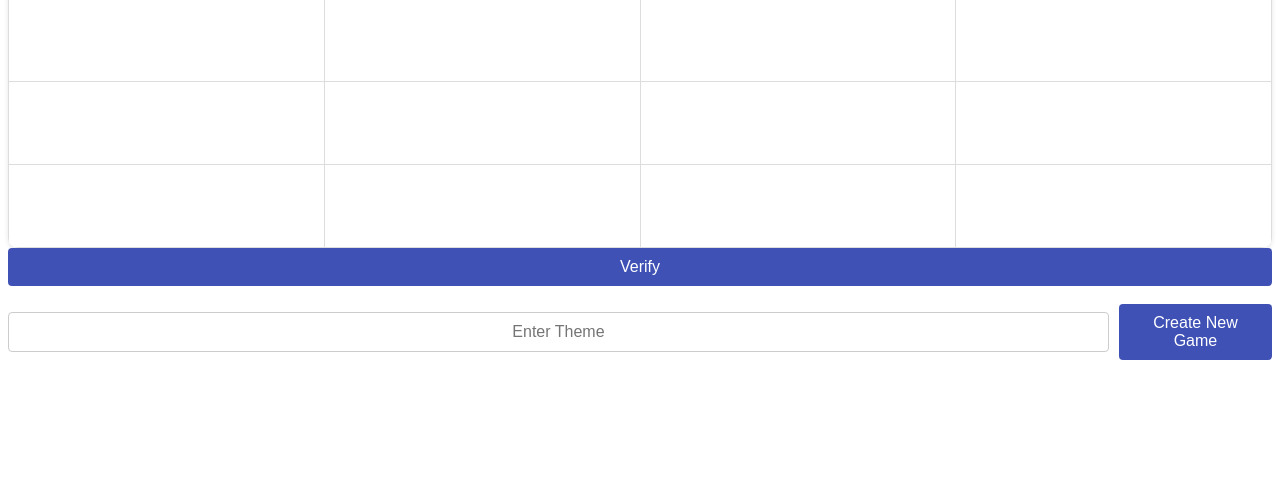
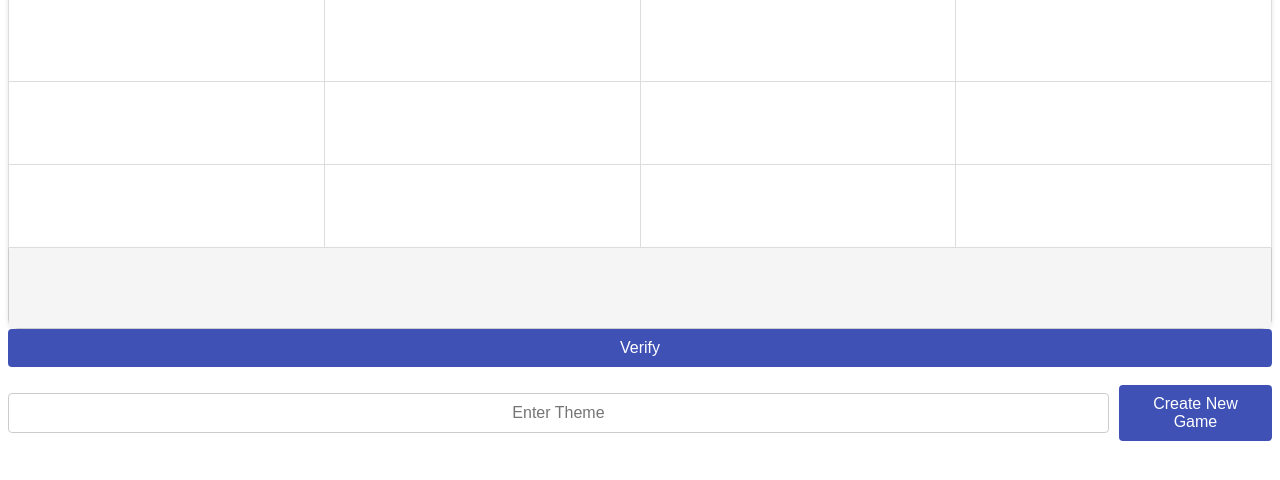
Before and after one commit to shreyasnbhat/connections-llm, a Flask app: template src/templates/index.html in a window 1280 px wide. Shown: the part 176-656 px from the top of the page. Run offline with Flask 3, Linux system fonts and the light colour scheme; the template is opened without the code that fills it, so the values that code supplies are empty; some web fonts are replaced.

Commit message:
Add an already guessed feature

```diff
--- a/src/run.py
+++ b/src/run.py
@@ -3,9 +3,11 @@ import os
 import random
 from flask import Flask, redirect, render_template, request, url_for, session
 from connections_llm import ConnectionsLLM
+from enum import Enum
+
 
 os.environ["GOOGLE_API_KEY"] = "AIzaSyDuEc50CK1T3dRYfhMx2_-r1igsSd0PY54"
-testing = False
+testing = True
 
 # LLM Agent Setup
 ConnectionsLLM.initialize_model(api_key=os.environ["GOOGLE_API_KEY"])
@@ -14,9 +16,15 @@ ConnectionsLLM.initialize_model(api_key=os.environ["GOOGLE_API_KEY"])
 app = Flask(__name__)
 app.secret_key = 'your_secret_key'  # Set a secret key for sessions
 
+class VerificationResult(Enum):
+    SUCCESS = 1
+    ALREADY_GUESSED = 2
+    FAILED = 3
+
 class ConnectionsGameState:
     def __init__(self, categories, theme = "",
                  words = [],
+                 incorrect_guesses = [],
                  correct_difficulty_to_category_map = {},
                  correct_category_to_words_map = {},
                  attempts=4):
@@ -34,6 +42,8 @@ class ConnectionsGameState:
         self.words = []
         self.category_difficulty_map = {}
         self.word_to_category = {}
+        self.incorrect_guesses = incorrect_guesses
+
         game_init = (len(words) == 0)
         for category_info in self.categories:
             category = category_info['category']
@@ -58,6 +68,7 @@ class ConnectionsGameState:
             'theme': self.theme,
             'categories': self.categories,
             'words' : self.words,
+            'incorrect_guesses' : self.incorrect_guesses,
             'correct_category_to_words_map': self.correct_category_to_words_map,
             'correct_difficulty_to_category_map': self.correct_difficulty_to_category_map,
             'attempts': self.attempts
@@ -93,20 +104,24 @@ class ConnectionsGameState:
         return word_grid
 
 
-    def verify(self, selected_words):
+    def verify(self, selected_words) -> VerificationResult:
         # Check from word_to_category if the category for all words is the same.
         if self.attempts == 0 or len(selected_words) != 4:
-            return False
+            return VerificationResult.FAILED
 
         categories = [self.word_to_category[word] for word in selected_words]
+        selected_words.sort()
         if len(set(categories)) == 1:
             if categories[0] not in self.correct_category_to_words_map:
                 self.correct_category_to_words_map[categories[0]] = selected_words
                 self.correct_difficulty_to_category_map[self.category_difficulty_map[categories[0]]] = categories[0]
-            return True
+            return VerificationResult.SUCCESS
+        elif selected_words in self.incorrect_guesses:
+            return VerificationResult.ALREADY_GUESSED
         else:
             self.attempts = self.attempts - 1
-            return False
+            self.incorrect_guesses.append(selected_words)
+            return VerificationResult.FAILED
 
 @app.route('/')
 def index():
@@ -155,10 +170,12 @@ def new_game():
 @app.route('/verify', methods=['POST'])
 def verify():
     game_state = ConnectionsGameState(**session['game_state'])
+    verification_result = VerificationResult.FAILED
     if request.form.get('selected_words'):
         selected_words = json.loads(request.form.get('selected_words'))
         print('Selected Words: %s' %selected_words)
-        print("Verify: %s" % game_state.verify(selected_words))
+        verification_result = game_state.verify(selected_words)
+        print('Verification Result: %s' %verification_result)
     session['game_state'] = game_state.to_json()
     incorrect_words = game_state.get_incorrect_words()
     word_grid = game_state.generate_word_grid()
@@ -168,6 +185,7 @@ def verify():
                            word_grid = word_grid,
                            correct_difficulty_to_category_map=session['game_state']['correct_difficulty_to_category_map'],
                            correct_category_to_words_map=session['game_state']['correct_category_to_words_map'],
+                           already_guessed = verification_result == VerificationResult.ALREADY_GUESSED,
                            attempts=session['game_state']['attempts'])
 
 if __name__ == '__main__':
--- a/src/templates/index.html
+++ b/src/templates/index.html
@@ -180,6 +180,35 @@
             outline: none;
             /* Remove focus outline */
         }
+
+        /* Verification Result Text Box */
+        #verification-result {
+            margin-top: 20px;
+            padding: 15px;
+            border: 1px solid #ccc;
+            border-radius: 4px;
+            font-size: 16px;
+            background-color: #f5f5f5;
+            box-shadow: 0 2px 5px rgba(0, 0, 0, 0.1);
+            width: 50%;
+            margin-left: auto;
+            margin-right: auto;
+        }
+
+        #verification-result.success {
+            background-color: #e0f2f1;
+            border-color: #4caf50;
+        }
+
+        #verification-result.failed {
+            background-color: #ffebee;
+            border-color: #f44336;
+        }
+
+        #verification-result.already-guessed {
+            background-color: #fff0f5;
+            border-color: #f08080;
+        }
     </style>
     <script>
         const correctCategoryToWords = {{ correct_category_to_words_map | tojson }};
@@ -227,8 +256,15 @@
             </tr>
             {% endif %}
             {% endfor %}
+            <tr>
+                <th id="verification-result" colspan="4"> {% if already_guessed %}
+                    Already Guessed!
+                    {% endif %}</th>
+            </tr>
         </tbody>
+
     </table>
+
 
     <form method="POST" id="verify-form" action="/verify"
         style="display: flex; justify-content: center; align-items: center;">
```
